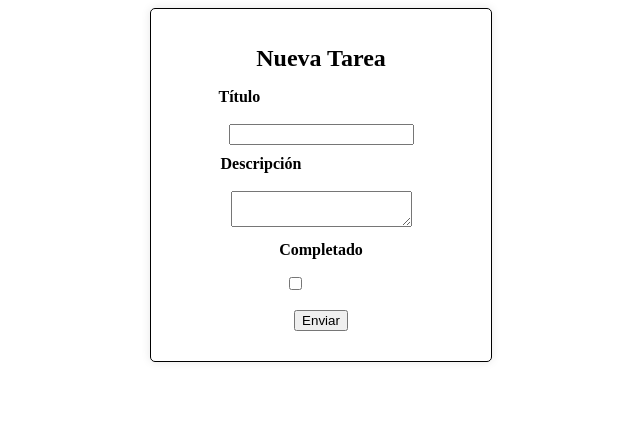
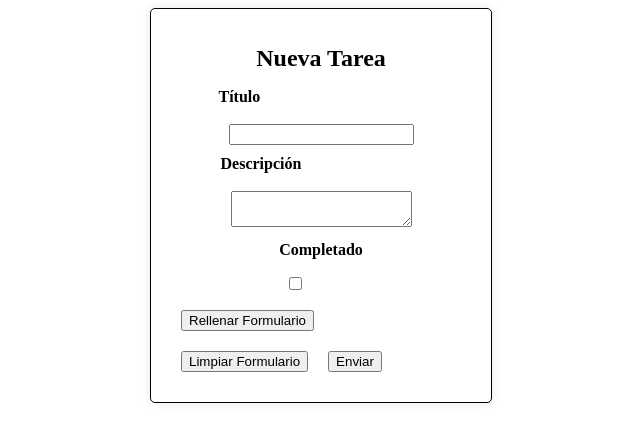
Before and after one commit to NicolasbedoyaQuerz/React, a React (Vite) app: page / in a window 1280 px wide. Shown: the top 442 px of the page, without its empty margins (319-959 px from the left). Built offline with nearby package versions, Linux system fonts and the light colour scheme.

Commit message:
api de form

```diff
--- a/package.json
+++ b/package.json
@@ -10,7 +10,8 @@
   },
   "dependencies": {
     "react": "^18.2.0",
-    "react-dom": "^18.2.0"
+    "react-dom": "^18.2.0",
+    "react-hook-form": "^7.43.5"
   },
   "devDependencies": {
     "@types/react": "^18.0.27",
--- a/src/components/TodoForm.jsx
+++ b/src/components/TodoForm.jsx
@@ -1,63 +1,84 @@
-import React, { useState } from "react";
+import React from "react";
+import { useForm } from "react-hook-form";
 
 const ToDoForm = () => {
+  const {
+    register,
+    handleSubmit,
+    formState: { errors },
+    reset,
+  } = useForm();
 
-  const [title, setTitle] = useState("");
-  const [description, setDescription] = useState("");
-  const [isCompleted, setIsCompleted] = useState(false);
-
-  const handleSubmit = (event) => {
-    event.preventDefault();
-    const todo = {
-      id: Date.now(),
-      title: title,
-      description: description,
-      isCompleted: isCompleted,
-    };
-    console.log(todo);
-
-    reset()
+  const onSubmit = (data) => {
+    console.log(data);
+    resetForm();
   };
 
-
-  const handleTitleChange = (event) => {
-    setTitle(event.target.value);
+  const resetForm = () => {
+    reset({
+      title: "",
+      description: "",
+      isCompleted: false,
+    });
   };
 
-  const handleDescriptionChange = (event) => {
-    setDescription(event.target.value);
+  const handleReset = () => {
+    resetForm();
   };
 
-  const handleIsCompletedChange = (event) => {
-    setIsCompleted(event.target.checked);
+  const handleFillForm = () => {
+    reset({
+      title: "Título de ejemplo",
+      description: "Descripción de ejemplo",
+      isCompleted: true,
+    });
   };
 
-
-  const reset = () => {
-    setTitle('')
-    setDescription('')
-    setIsCompleted(false)
-
-    alert('Formulario enviado!')
-  }
   return (
-    <form onSubmit={handleSubmit} style={{ display: "flex", flexDirection: "column", alignItems: "center", border: "0.5px solid black", padding: "20px", borderRadius: "5px", boxShadow: "0px 0px 10px rgba(0, 0, 0, 0.1)", width: "80%", margin: "0 auto" }}>
+    <form
+      onSubmit={handleSubmit(onSubmit)}
+      style={{
+        display: "flex",
+        flexDirection: "column",
+        alignItems: "center",
+        border: "0.5px solid black",
+        padding: "20px",
+        borderRadius: "5px",
+        boxShadow: "0px 0px 10px rgba(0, 0, 0, 0.1)",
+        width: "80%",
+        margin: "0 auto",
+      }}
+    >
       <div>
         <h1>Nueva Tarea</h1>
       </div>
       <div>
         <label htmlFor="title">Título</label>
-        <input type="text" id="title" value={title} onChange={handleTitleChange} required/>
+        <input type="text" id="title" {...register("title", { required: true })} />
+        {errors.title?.type === "required" && (
+          <p role="alert">El título es obligatorio</p>
+        )}
       </div>
       <div>
         <label htmlFor="description">Descripción</label>
-        <textarea id="description" value={description} onChange={handleDescriptionChange}></textarea>
+        <textarea id="description" {...register("description", { required: true })} />
+        {errors.description?.type === "required" && (
+          <p role="alert">La descripción es obligatoria</p>
+        )}
       </div>
       <div>
         <label htmlFor="isCompleted">Completado</label>
-        <input type="checkbox" id="isCompleted" checked={isCompleted} onChange={handleIsCompletedChange} required/>
+        <input type="checkbox" id="isCompleted" {...register("isCompleted")} />
       </div>
-      <button type="submit">Enviar</button>
+      <div>
+        <button type="button" onClick={handleFillForm}>
+          Rellenar Formulario
+        </button>
+        <button type="button" onClick={handleReset}>
+          Limpiar Formulario
+        </button>
+        <button type="submit">Enviar</button>
+      </div>
     </form>
   );
 };
```
Also changed, not shown: 1 other file (tests, documents, lock files or other folders).
